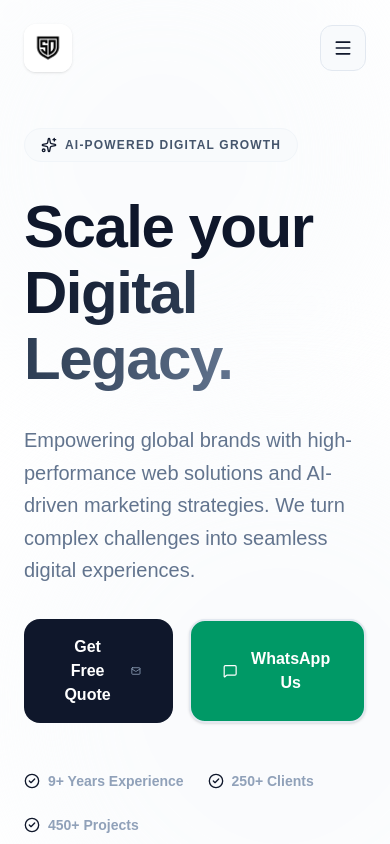
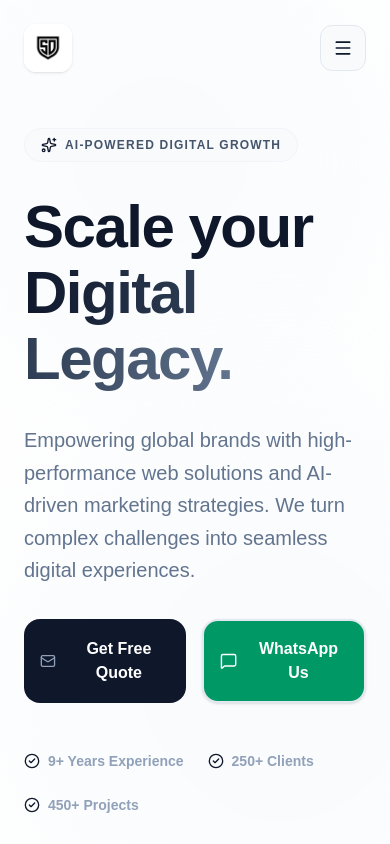
Before and after one commit to rushtamizha/social-dynamics-india, a Next.js app: page / in a window 390 px wide. Shown: the top 844 px of the page. Built offline with nearby package versions, Linux system fonts and the light colour scheme.

Commit message:
update: enterprise UI with Plus Jakarta Sans and Pondy-specific SEO

```diff
--- a/components/About.jsx
+++ b/components/About.jsx
@@ -95,19 +95,19 @@ const About = () => {
             >
               <button
                 onClick={() => handleEmail("Quote Request - Social Dynamics")}
-                className="group flex items-center justify-center gap-3 px-8 py-4 bg-slate-900 text-white rounded-2xl font-bold transition-all hover:bg-slate-800 active:scale-95 w-full sm:w-auto"
-              >
-                Get Free Quote
-                <Mail
+                className="group flex items-center justify-center gap-3 md:px-8 px-4 py-4 bg-slate-900 text-white rounded-2xl font-bold transition-all hover:bg-slate-800 active:scale-95 w-full sm:w-auto"
+              ><Mail
                   size={18}
                   className="text-slate-400 group-hover:scale-110 transition-transform"
                 />
+                Get Free Quote
+
               </button>
 
               {/* Functional WhatsApp Integration */}
               <button
                 onClick={handleWhatsApp}
-                className="group flex items-center gap-3 px-8 py-4 border-2 border-slate-200 text-white rounded-2xl font-bold hover:border-emerald-200 transition-all bg-emerald-600 justify-center duration-300 w-full sm:w-auto active:scale-95 shadow-sm"
+                className="group flex items-center gap-3 px-4 py-4 border-2 border-slate-200 text-white rounded-2xl md:px-8 font-bold hover:border-emerald-200 transition-all bg-emerald-600 justify-center duration-300 w-full sm:w-auto active:scale-95 shadow-sm"
               >
                 <MessageSquare size={18} className="text-white" />
                 WhatsApp Us
--- a/components/Hero.jsx
+++ b/components/Hero.jsx
@@ -112,19 +112,19 @@ const Hero = () => {
             >
              <button
                              onClick={gmailRedirect}
-                             className="group flex items-center justify-center gap-3 px-8 py-4 bg-slate-900 text-white rounded-2xl font-bold transition-all hover:bg-slate-800 active:scale-95 w-full sm:w-auto"
-                           >
-                             Get Free Quote
-                             <Mail
+                             className="group flex items-center md:px-8 justify-center gap-3 px-4 py-4 bg-slate-900 text-white rounded-2xl font-bold transition-all hover:bg-slate-800 active:scale-95 w-full sm:w-auto"
+                           ><Mail
                                size={18}
                                className="text-slate-400 group-hover:scale-110 transition-transform"
                              />
+                             Get Free Quote
+
                            </button>
 
                            {/* Functional WhatsApp Integration */}
                            <button
                              onClick={whatsappRedirect}
-                             className="group flex items-center gap-3 px-8 py-4 border-2 border-slate-200 text-white rounded-2xl font-bold hover:border-emerald-200 transition-all bg-emerald-600 justify-center duration-300 w-full sm:w-auto active:scale-95 shadow-sm"
+                             className="group flex items-center gap-3 px-4 md:px-8 py-4 border-2 border-slate-200 text-white rounded-2xl font-bold hover:border-emerald-200 transition-all bg-emerald-600 justify-center duration-300 w-full sm:w-auto active:scale-95 shadow-sm"
                            >
                              <MessageSquare size={18} className="text-white" />
                              WhatsApp Us
```
